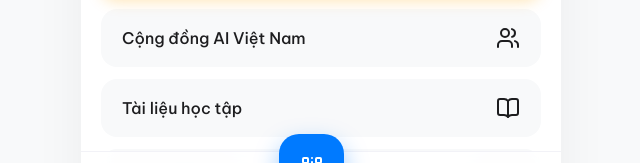
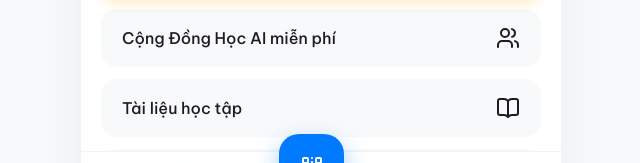
Before and after one commit to minhmarcom/bio-minh, a plain HTML site: page index.html in a window 1280 px wide. Shown: the part 559-722 px from the top of the page, 319-959 px from the left. Drawn offline with nearby package versions, Linux system fonts and the light colour scheme.

Commit message:
Rename community link to 'Cộng Đồng Học AI miễn phí'

```diff
--- a/index.html
+++ b/index.html
@@ -78,7 +78,7 @@
             </a>
 
             <a href="https://zalo.me/g/s7jxcab2lvaaqfnx6apl" target="_blank" class="link-item">
-                <span>Cộng đồng AI Việt Nam</span>
+                <span>Cộng Đồng Học AI miễn phí</span>
                 <i data-lucide="users"></i>
             </a>
             <a href="javascript:void(0)" onclick="alert('Đang cập nhật')" class="link-item">
```
Also changed, not shown: 682707232_17888307156473011_7513769862339287747_n (1).jpg (added), 682707232_17888307156473011_7513769862339287747_n.jpg (added), 683577505_17888307177473011_7791632682645299401_n (1).jpg (added), 683577505_17888307177473011_7791632682645299401_n.jpg (added), 683648367_17888307102473011_7614694526429621438_n (1).jpg (added), 683648367_17888307102473011_7614694526429621438_n.jpg (added), 684945328_17888307120473011_1449304356212562781_n (1).jpg (added), 684945328_17888307120473011_1449304356212562781_n.jpg (added).
